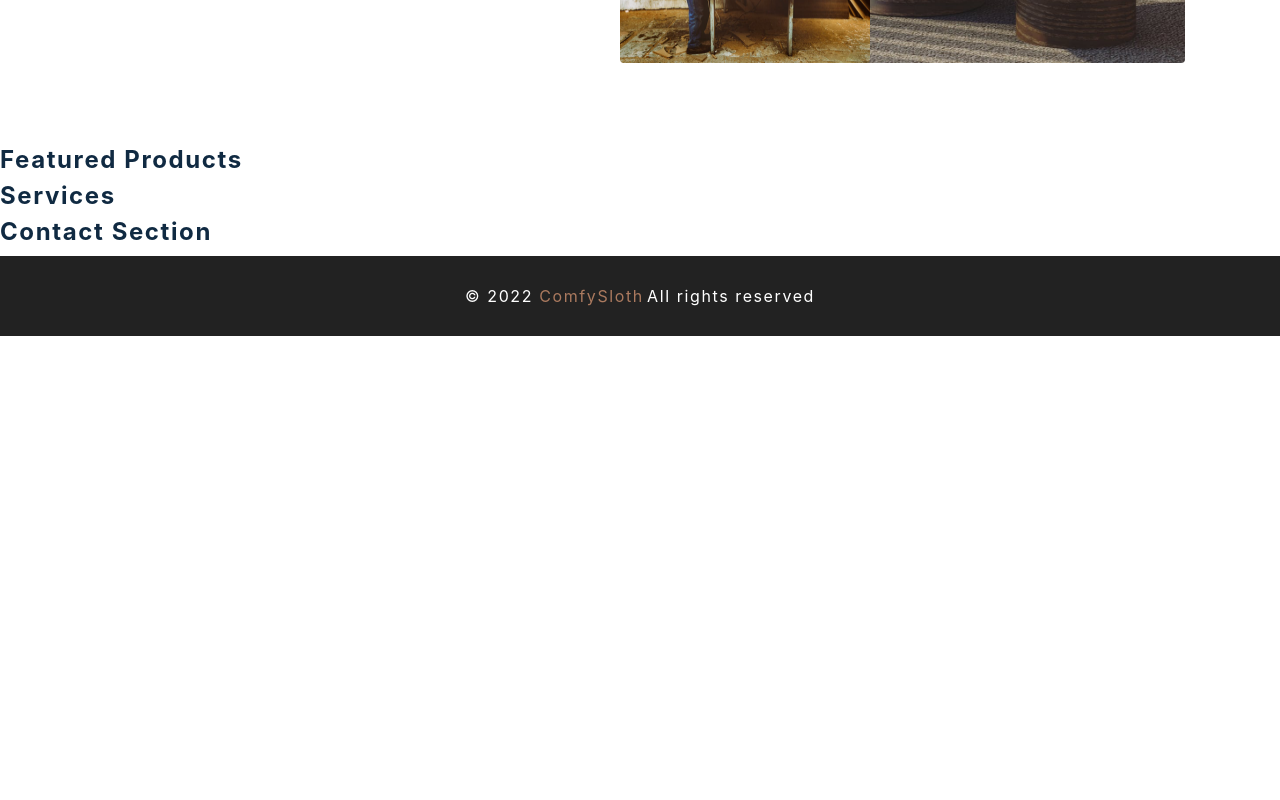
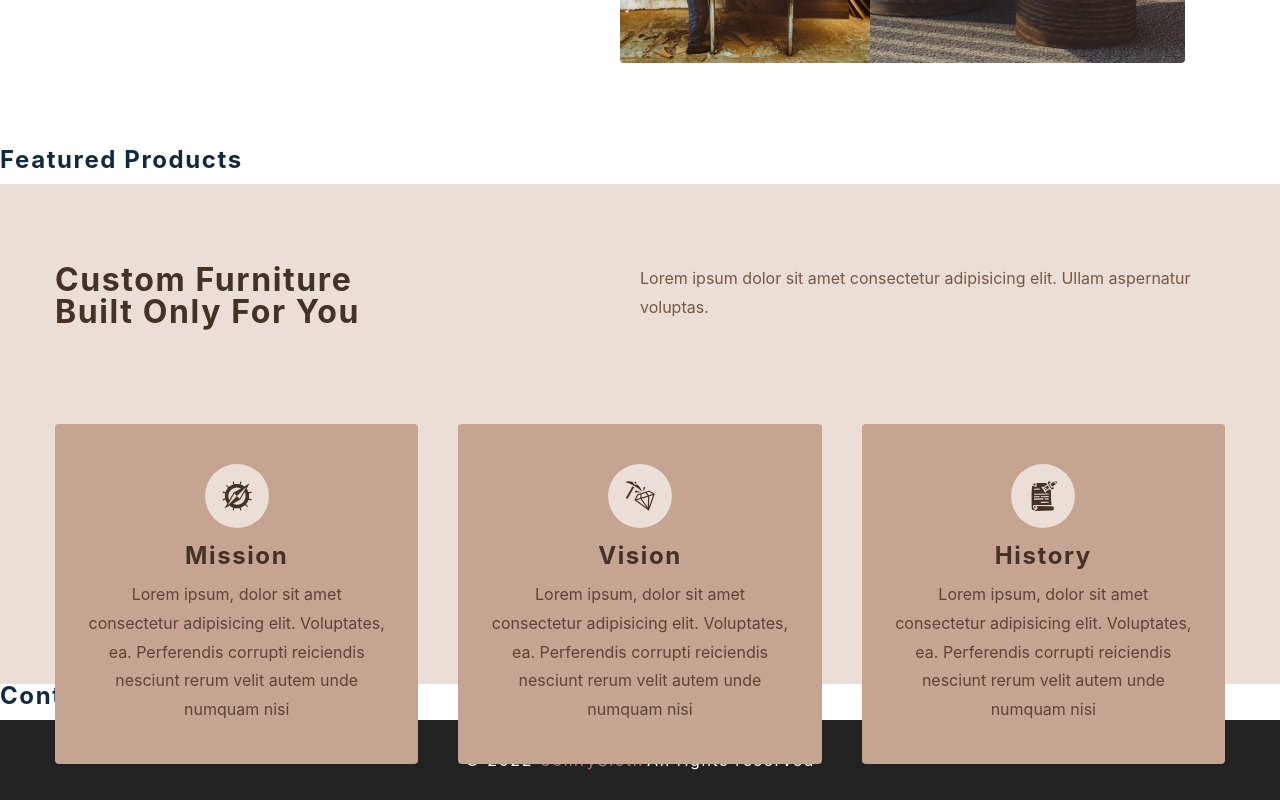
Before and after one commit to naimahassan43/react-ecom, a React (Create React App) app: page / in a window 1280 px wide. Shown: the part 652-1452 px from the top of the page. Before the commit the page ends 988 px from the top, so only its background shows below. Built offline with nearby package versions, Linux system fonts and the light colour scheme.

Commit message:
Home Page - Services

```diff
--- a/src/components/Services.js
+++ b/src/components/Services.js
@@ -1,10 +1,36 @@
-import React from 'react'
-import styled from 'styled-components'
-import { services } from '../utils/constants'
+import React from "react";
+import styled from "styled-components";
+import { services } from "../utils/constants";
 
 const Services = () => {
-  return <h4>services </h4>
-}
+  return (
+    <Wrapper>
+      <div className="section-center">
+        <article className="header">
+          <h3>
+            custom furniture <br /> built only for you{" "}
+          </h3>
+          <p>
+            Lorem ipsum dolor sit amet consectetur adipisicing elit. Ullam
+            aspernatur voluptas.
+          </p>
+        </article>
+        <div className="services-center">
+          {services.map((service) => {
+            const { id, title, icon, text } = service;
+            return (
+              <article key={id} className="service">
+                <span className="icon">{icon}</span>
+                <h4>{title}</h4>
+                <p>{text}</p>
+              </article>
+            );
+          })}
+        </div>
+      </div>
+    </Wrapper>
+  );
+};
 
 const Wrapper = styled.section`
   h3,
@@ -68,5 +94,5 @@
       transform: translateY(5rem);
     }
   }
-`
-export default Services
+`;
+export default Services;
```
